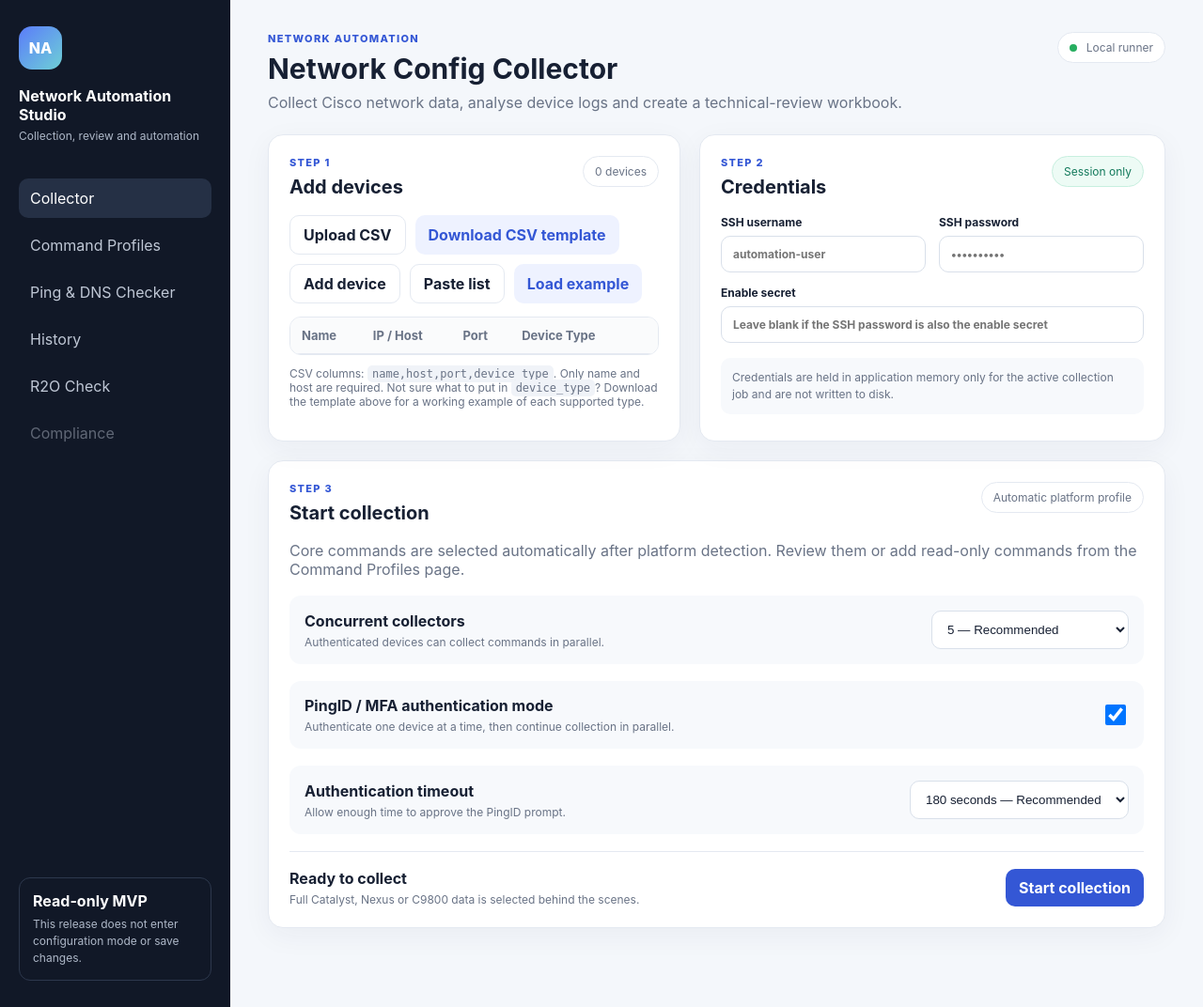
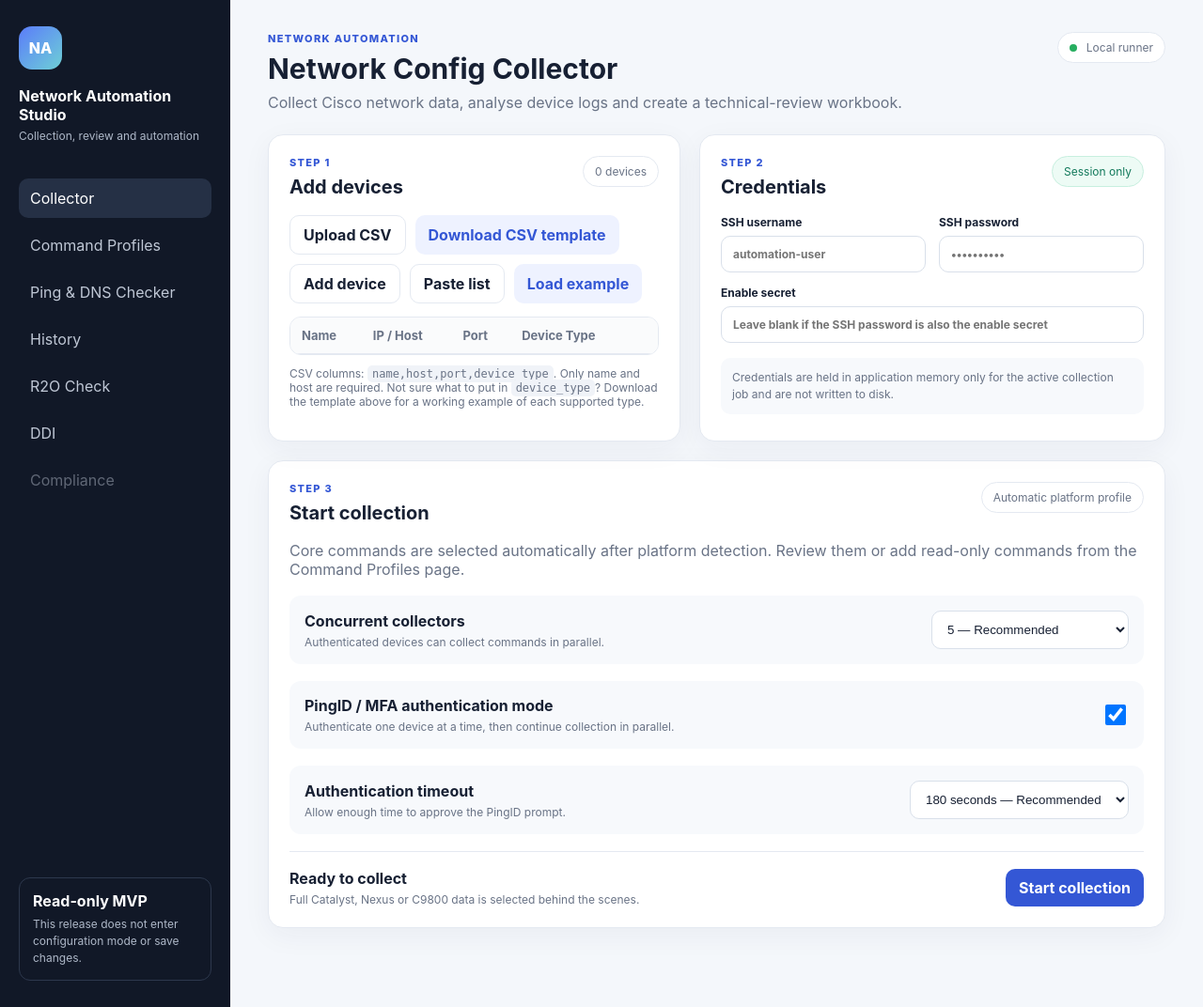
Before and after one commit to mlearmonth233/NetworkAutomationPlatform, a FastAPI app: page / in a window 1280 px wide. Shown: the whole page at 94% size. Run offline with FastAPI, Linux system fonts and the light colour scheme; lists and menus that the app fills with data are empty.

```diff
--- a/static/styles.css
+++ b/static/styles.css
@@ -104,6 +104,8 @@ input:focus, textarea:focus { outline: 2px solid #dbe2ff; border-color: #8ba0ef;
 .config-view { width: 100%; min-height: 380px; font-family: ui-monospace, SFMono-Regular, Menlo, monospace; font-size: 12px; }
 .file-list-toolbar { display: flex; align-items: center; gap: 12px; margin-bottom: 12px; }
 .file-list-toolbar .help { margin: 0; }
+.checkbox-row { display: flex; align-items: center; gap: 8px; font-size: 13px; font-weight: 600; margin-bottom: 14px; cursor: pointer; }
+.checkbox-row input[type="checkbox"] { width: 16px; height: 16px; cursor: pointer; }
 .error-banner { background: #fff1f0; color: var(--danger); border: 1px solid #ffc9c5; border-radius: 10px; padding: 12px; margin-bottom: 14px; }
 @media (max-width: 1050px) {
   .shell { grid-template-columns: 1fr; }
--- a/templates/index.html
+++ b/templates/index.html
@@ -20,6 +20,7 @@
         <button id="nav-network-tools" class="nav-item" type="button">Ping &amp; DNS Checker</button>
         <button id="nav-history" class="nav-item" type="button">History</button>
         <button id="nav-r2o" class="nav-item" type="button">R2O Check</button>
+        <button id="nav-ddi" class="nav-item" type="button">DDI</button>
         <button class="nav-item" disabled>Compliance</button>
       </nav>
       <div class="sidebar-note">
@@ -334,6 +335,94 @@ show standby brief"></textarea>
           <p id="r2o-gaps-empty" class="help hidden">No coverage gaps found.</p>
         </section>
       </div>
+
+      <div id="ddi-view" class="app-view hidden">
+        <header class="topbar">
+          <div>
+            <p class="eyebrow">DNS / DHCP / IPAM</p>
+            <h1>DDI</h1>
+            <p class="subtitle">Extract VLAN interface and DHCP helper-address (relay) configuration from a core switch - either upload its config or connect to it directly.</p>
+          </div>
+          <div class="status-pill"><span class="dot"></span> Local runner</div>
+        </header>
+
+        <section class="card">
+          <div class="card-header">
+            <div><p class="step">STEP 1</p><h2>Provide the switch configuration</h2></div>
+          </div>
+          <div class="profile-tabs">
+            <button id="ddi-mode-upload" class="button secondary profile-tab active" type="button">Upload / paste config</button>
+            <button id="ddi-mode-connect" class="button secondary profile-tab" type="button">Connect to device</button>
+          </div>
+
+          <div id="ddi-upload-panel">
+            <label class="field-label" for="ddi-config-file">Config file (.txt, or any plain-text export of "show running-config")</label>
+            <input id="ddi-config-file" type="file" accept=".txt,.cfg,.conf,text/plain">
+            <p class="help">Or paste the config directly below instead:</p>
+            <textarea id="ddi-config-text" class="command-editor" rows="8" placeholder="interface Vlan10&#10; description Wired_Users&#10; ip address 10.1.1.1 255.255.255.0&#10; ip helper-address 10.2.2.5&#10;!"></textarea>
+          </div>
+
+          <div id="ddi-connect-panel" class="hidden">
+            <div class="form-grid">
+              <label class="field-label" for="ddi-host">Host / IP<input id="ddi-host" class="table-input" placeholder="10.1.1.1"></label>
+              <label class="field-label" for="ddi-port">Port<input id="ddi-port" class="table-input" type="number" value="22"></label>
+              <label class="field-label" for="ddi-device-type">Device type
+                <select id="ddi-device-type" class="table-input">
+                  <option value="cisco_ios">Cisco IOS / IOS-XE</option>
+                  <option value="cisco_nxos">Cisco Nexus (NX-OS)</option>
+                </select>
+              </label>
+              <label class="field-label" for="ddi-username">Username<input id="ddi-username" class="table-input"></label>
+              <label class="field-label" for="ddi-password">Password<input id="ddi-password" class="table-input" type="password"></label>
+              <label class="field-label" for="ddi-enable-secret">Enable secret (if different)<input id="ddi-enable-secret" class="table-input" type="password"></label>
+            </div>
+          </div>
+
+          <div class="button-row">
+            <button id="ddi-analyze" class="button primary" type="button">Analyze</button>
+          </div>
+          <p id="ddi-error" class="error-text hidden"></p>
+        </section>
+
+        <section class="card">
+          <div class="card-header">
+            <div><p class="step">STEP 2 (OPTIONAL)</p><h2>Filter the results</h2></div>
+          </div>
+          <label class="checkbox-row"><input id="ddi-hide-no-helpers" type="checkbox"> Hide VLANs with no helper addresses configured</label>
+          <label class="field-label" for="ddi-exclude-vlans">Exclude specific VLANs (comma-separated, e.g. a Guest VLAN whose DHCP server is out of scope)</label>
+          <input id="ddi-exclude-vlans" class="table-input" placeholder="e.g. 1214, 999" style="max-width:420px">
+        </section>
+
+        <section id="ddi-results" class="card hidden">
+          <div class="card-header">
+            <div><p class="step">RESULTS</p><h2 id="ddi-results-title">VLAN / Helper Address Summary</h2></div>
+            <a id="ddi-download" class="button secondary" href="#">Download Excel</a>
+          </div>
+          <div class="summary-grid">
+            <div><span>VLAN interfaces</span><strong id="ddi-vlan-count">0</strong></div>
+            <div><span>Unique helper addresses</span><strong id="ddi-helper-count">0</strong></div>
+          </div>
+
+          <h3 class="r2o-subheading">VLAN Helpers</h3>
+          <div class="table-wrap">
+            <table>
+              <thead><tr><th>VLAN</th><th>Interface</th><th>Description</th><th>SVI IP</th><th>Helper Address</th></tr></thead>
+              <tbody id="ddi-vlan-helpers-body"></tbody>
+            </table>
+          </div>
+
+          <h3 class="r2o-subheading">Unique Helpers</h3>
+          <div class="table-wrap">
+            <table>
+              <thead><tr><th>Helper Address</th><th>Hostname (reverse DNS)</th><th>VLANs Using It</th></tr></thead>
+              <tbody id="ddi-unique-helpers-body"></tbody>
+            </table>
+          </div>
+
+          <h3 class="r2o-subheading">SVI Config (condensed)</h3>
+          <textarea id="ddi-svi-config" class="command-list" rows="12" readonly></textarea>
+        </section>
+      </div>
     </main>
   </div>
 
```
Also changed, not shown: app/ddi.py (added).
